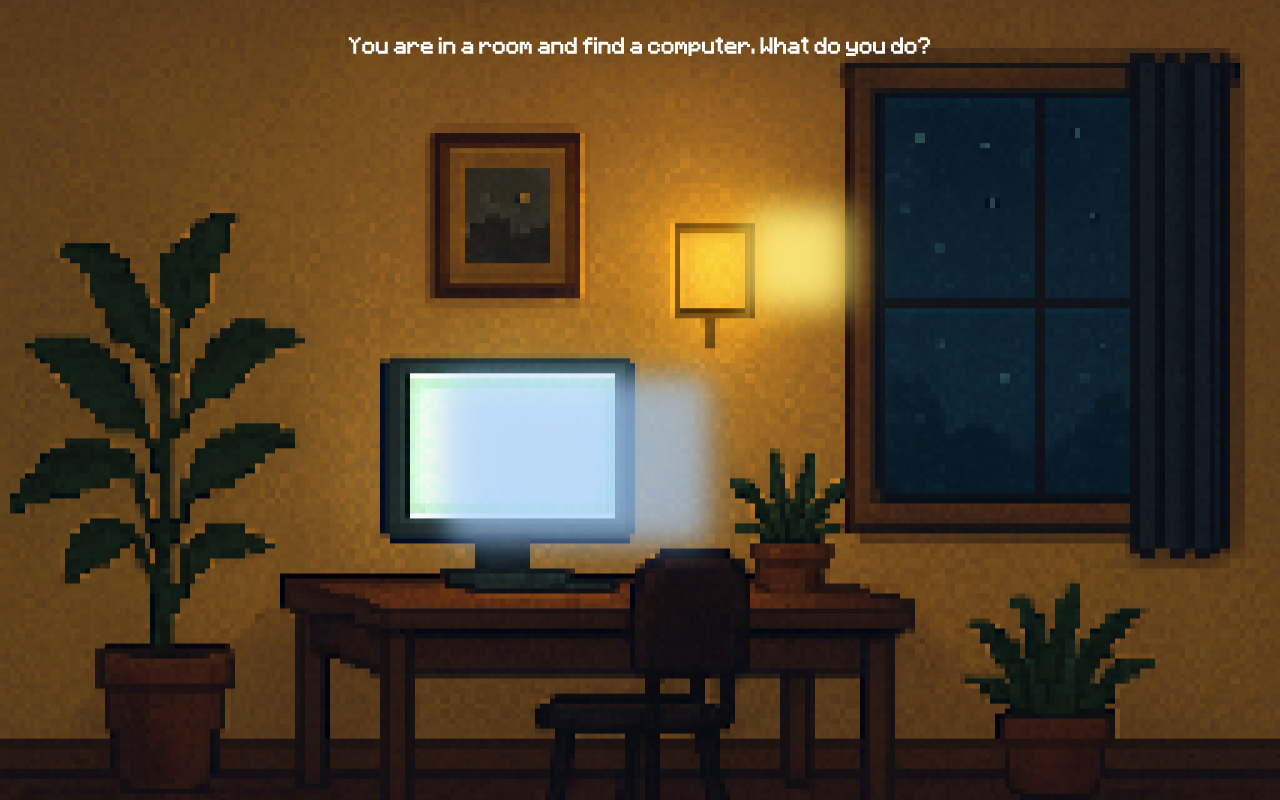
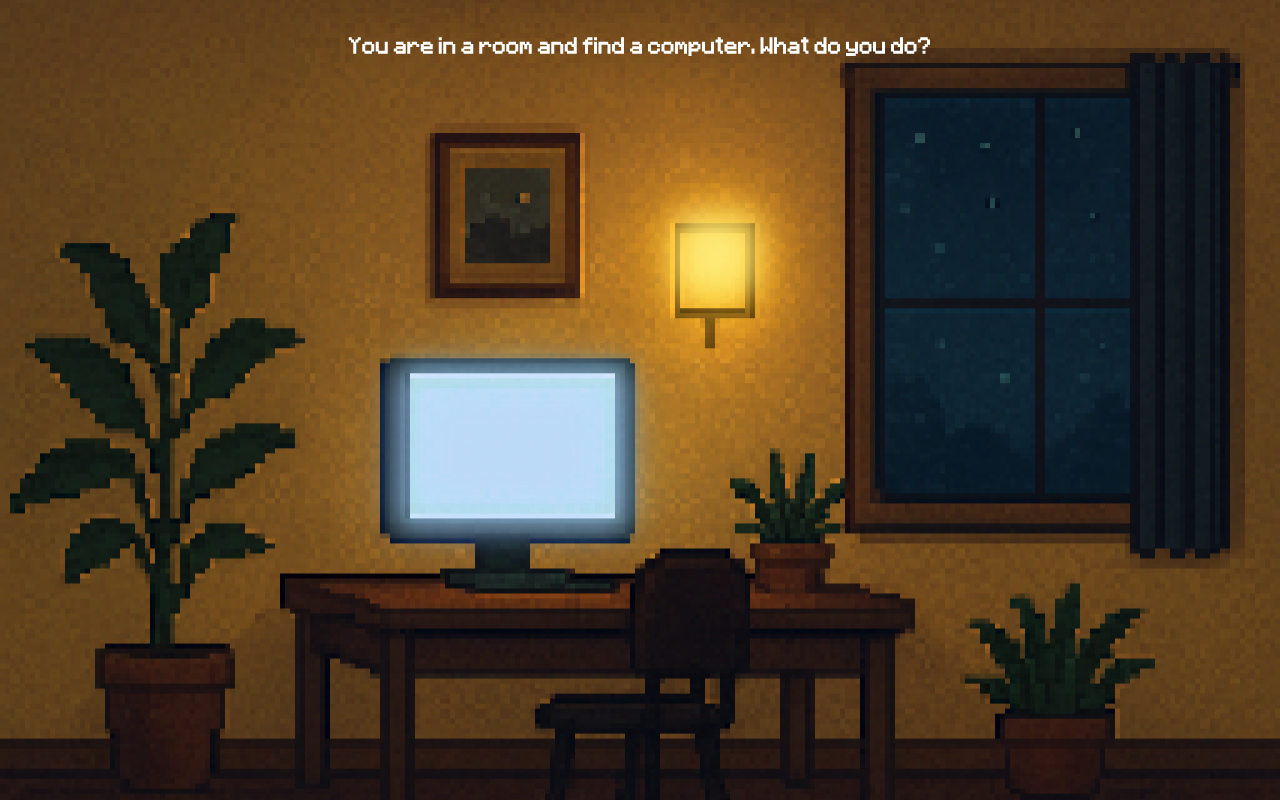
Before and after one commit to gavintrent/portfolio-site, a Next.js app: page / in a window 1280 px wide. Built offline with nearby package versions, Linux system fonts and the light colour scheme.

Commit message:
Update glow effects to use relative positioning to aspect ratio

```diff
--- a/src/components/scenes/RoomScene.tsx
+++ b/src/components/scenes/RoomScene.tsx
@@ -89,17 +89,57 @@ export const RoomScene: React.FC<RoomSceneProps> = ({ onSceneChange }) => {
 
         {/* Computer screen glow effect */}
         <div className="absolute inset-0 z-10">
-          {/* Fixed pixel positioning for exact placement */}
-          <div className="absolute w-64 h-40 bg-blue-400/60 rounded-lg blur-xl slow-pulse" style={{ top: '380px', left: '450px' }}></div>
-          <div className="absolute w-64 h-40 bg-blue-300/70 rounded-lg blur-lg slow-pulse" style={{ top: '380px', left: '450px' }}></div>
-          <div className="absolute w-64 h-40 bg-blue-200/80 rounded-lg blur-md slow-pulse" style={{ top: '380px', left: '450px' }}></div>
+          {/* Responsive positioning with fine-tuned control */}
+          <div
+            className="absolute bg-blue-400/60 rounded-lg blur-xl slow-pulse"
+            style={{
+              top: 'calc(46vh)',
+              left: 'calc(50vw - 19vw)',
+              width: 'calc(18vw)',
+              height: 'calc(20vh)'
+            }}
+          ></div>
+          <div
+            className="absolute bg-blue-300/70 rounded-lg blur-lg slow-pulse"
+            style={{
+              top: 'calc(46vh)',
+              left: 'calc(50vw - 19vw)',
+              width: 'calc(18vw)',
+              height: 'calc(20vh)'
+            }}
+          ></div>
+          <div
+            className="absolute bg-blue-200/80 rounded-lg blur-md slow-pulse"
+            style={{
+              top: 'calc(46vh)',
+              left: 'calc(50vw - 19vw)',
+              width: 'calc(18vw)',
+              height: 'calc(20vh)'
+            }}
+          ></div>
         </div>
 
         {/* Lamp glow effect */}
         <div className="absolute inset-0 z-10">
-          {/* Fixed pixel positioning for exact placement */}
-          <div className="absolute w-24 h-24 bg-yellow-400/60 rounded-lg blur-xl " style={{ top: '210px', left: '750px' }}></div>
-          <div className="absolute w-24 h-24 bg-yellow-200/80 rounded-lg blur-lg" style={{ top: '210px', left: '750px' }}></div>
+          {/* Responsive positioning with fine-tuned control */}
+          <div
+            className="absolute bg-yellow-400/60 rounded-lg blur-xl"
+            style={{
+              top: 'calc(50vh - 23vh)',
+              left: 'calc(50vw + 3vw)',
+              width: 'calc(6vw)',
+              height: 'calc(6vw)'
+            }}
+          ></div>
+          <div
+            className="absolute bg-yellow-200/80 rounded-lg blur-lg"
+            style={{
+              top: 'calc(50vh - 23vh)',
+              left: 'calc(50vw + 3vw)',
+              width: 'calc(6vw)',
+              height: 'calc(6vw)'
+            }}
+          ></div>
         </div>
       </div>
 
```
